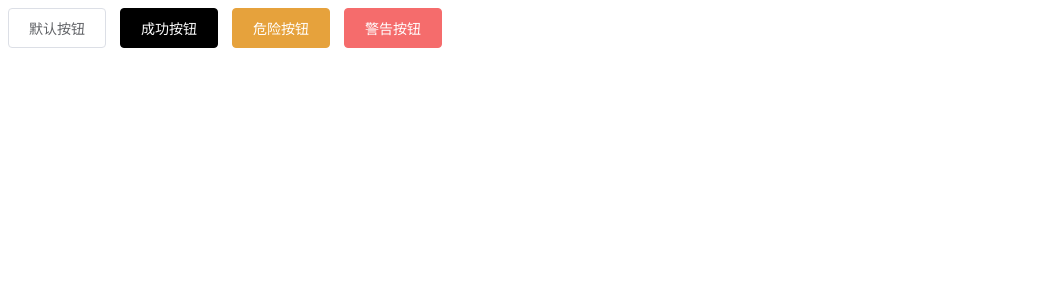
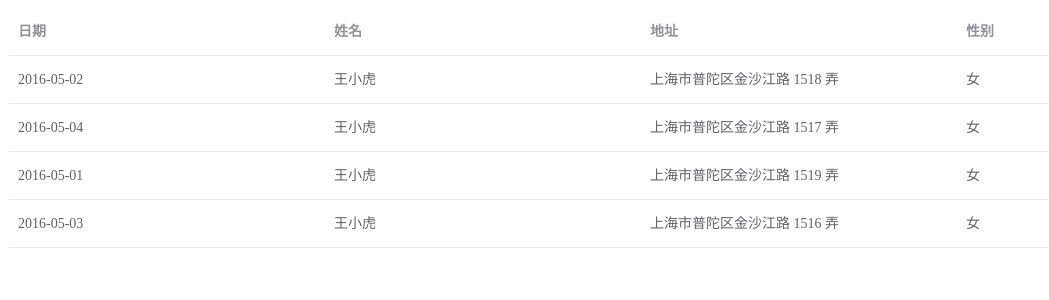
Before and after one commit to piMriN/homework, a Vue app: page /#/ in a window 1280 px wide. Shown: the top 300 px of the page, without its empty margins (0-1049 px from the left). Built offline with nearby package versions, Linux system fonts and the light colour scheme.

Commit message:
初始table组件,定义数据配置表头''

```diff
--- a/package.json
+++ b/package.json
@@ -8,6 +8,7 @@
   },
   "dependencies": {
     "core-js": "^3.8.3",
+    "element-ui": "^2.15.9",
     "vue": "^2.6.14",
     "vue-router": "^3.5.1",
     "vuex": "^3.6.2"
--- /dev/null
+++ b/src/components/table/index.vue
@@ -0,0 +1,57 @@
+<template>
+  <div>
+    <el-table :data="tableData" style="width: 100%">
+      <el-table-column
+        v-for="item in column"
+        :key="item.prop"
+        :prop="item.prop"
+        :label="item.label"
+      >
+      </el-table-column>
+    </el-table>
+  </div>
+</template>
+
+<script>
+export default {
+  name: "Table",
+  props: {
+    column: {
+      typeof: Array,
+      default: () => [],
+    },
+  },
+  data() {
+    return {
+      tableData: [
+        {
+          date: "2016-05-02",
+          name: "王小虎",
+          address: "上海市普陀区金沙江路 1518 弄",
+          sex: "女",
+        },
+        {
+          date: "2016-05-04",
+          name: "王小虎",
+          address: "上海市普陀区金沙江路 1517 弄",
+          sex: "女",
+        },
+        {
+          date: "2016-05-01",
+          name: "王小虎",
+          address: "上海市普陀区金沙江路 1519 弄",
+          sex: "女",
+        },
+        {
+          date: "2016-05-03",
+          name: "王小虎",
+          address: "上海市普陀区金沙江路 1516 弄",
+          sex: "女",
+        },
+      ],
+    };
+  },
+};
+</script>
+
+<style></style>
--- a/src/main.js
+++ b/src/main.js
@@ -1,12 +1,16 @@
-import Vue from 'vue'
-import App from './App.vue'
-import router from './router'
-import store from './store'
+import Vue from "vue";
+import App from "./App.vue";
+import router from "./router";
+import store from "./store";
+import ElementUI from "element-ui";
+import "element-ui/lib/theme-chalk/index.css";
 
-Vue.config.productionTip = false
+Vue.config.productionTip = false;
+Vue.use(ElementUI);
 
 new Vue({
   router,
   store,
-  render: h => h(App)
-}).$mount('#app')
+  el: "#app",
+  render: (h) => h(App),
+}).$mount("#app");
--- a/src/views/HomeView.vue
+++ b/src/views/HomeView.vue
@@ -1,9 +1,6 @@
 <template>
   <div class="home">
-    <yangButton>默认按钮</yangButton>
-    <yangButton type="primary">成功按钮</yangButton>
-    <yangButton type="danger">危险按钮</yangButton>
-    <yangButton type="warning">警告按钮</yangButton>
+    <na-table :column='column'></na-table>
   </div>
 </template>
 
@@ -12,20 +9,17 @@
   name: "Home",
   data() {
     return {
-      flag: false,
+      column:[
+        {label:'日期',prop:'date'},
+        {label:'姓名',prop:'name'},
+        {label:'地址',prop:'address'},
+        {label:'性别',prop:'sex'}
+      ]
     };
   },
   components: {
-    yangButton: () => import("../components/button/index.vue"),
+    naTable: () => import("../components/table/index.vue"),
   },
-  methods: {
-    handleSubmit() {
-      this.flag = true;
-      setTimeout(() => {
-        console.log("123");
-        this.flag = false;
-      }, 3000);
-    },
-  },
+  methods: {},
 };
 </script>
```
Also changed, not shown: 1 other file (tests, documents, lock files or other folders).
